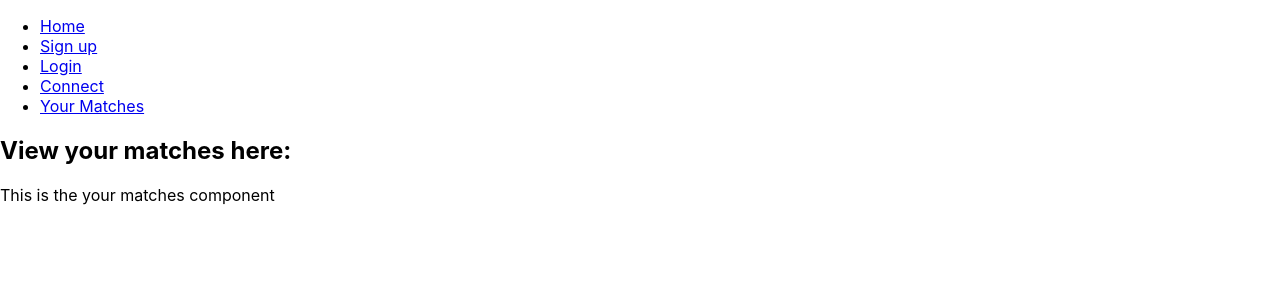
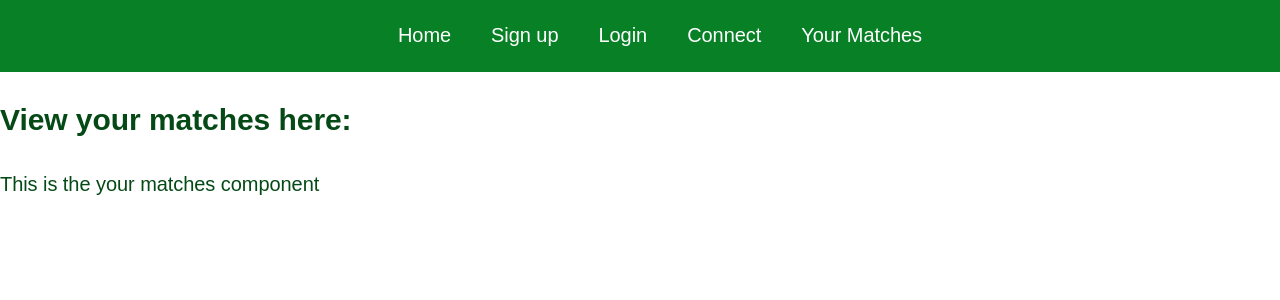
Before and after one commit to celinaryan/StudyBuddyConnect, a React (Create React App) app in the folder feature4/feature4/: page /yourmatches in a window 1280 px wide. Shown: the top 300 px of the page. Built offline with nearby package versions, Linux system fonts and the light colour scheme; what parse would draw is missing.

Commit message:
adding CSS

```diff
--- a/feature4/feature4/src/App.js
+++ b/feature4/feature4/src/App.js
@@ -2,6 +2,7 @@ import React from "react";
 import Components from "./Components/Components.js";
 import * as Env from "./environments.js";
 import Parse from "parse";
+import "./App.css";
 
 Parse.initialize(Env.APPLICATION_ID, Env.JAVASCRIPT_KEY);
 Parse.serverURL = Env.SERVER_URL;
--- a/feature4/feature4/src/Components/Header/Header.js
+++ b/feature4/feature4/src/Components/Header/Header.js
@@ -1,8 +1,10 @@
 import { Link } from "react-router-dom";
+
 // Link makes it buttery smooth
 const Header = () => (
   // using () instead of {} here because we are returning one line
   <header>
+    <div class="nav-bar-container">
     <nav>
       <ul className="navigation">
         <li>
@@ -22,6 +24,7 @@ const Header = () => (
         </li>
       </ul>
     </nav>
+    </div>
   </header>
 );
 
```
